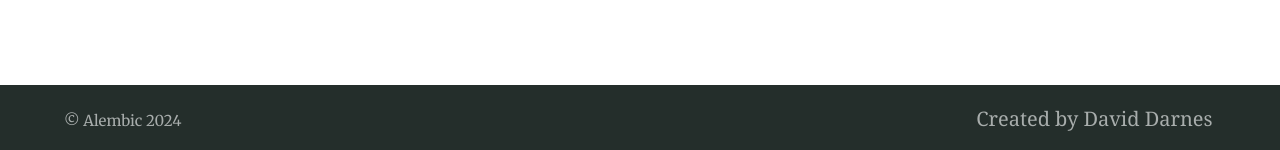
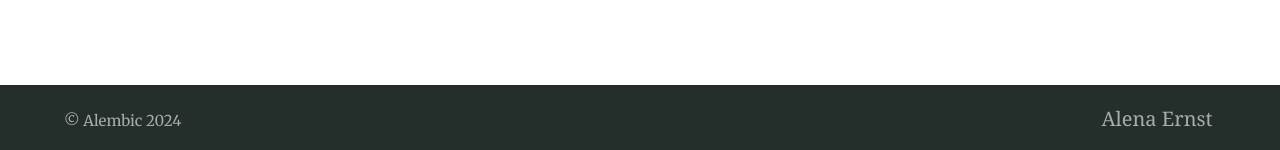
Before and after one commit to alenaernst/alenaernst.github.io, a Jekyll site: the page built from offline.md, in a window 1280 px wide. Shown: the part 747-897 px from the top of the page. Built offline with Jekyll 4.4.1, drawn with Linux system fonts in a browser that asks for light colours.

Commit message:
Update _config.yml

```diff
--- a/_config.yml
+++ b/_config.yml
@@ -133,8 +133,8 @@ navigation_header:
 
 
 navigation_footer:
-- title: Created by David Darnes
-  url: https://darn.es
+- title: Alena Ernst
+  # url: https://darn.es
 
 social_links: # Appears in sidebar. Set the urls then uncomment and comment out as desired
 # Twitter: https://twitter.com/DavidDarnes
```
